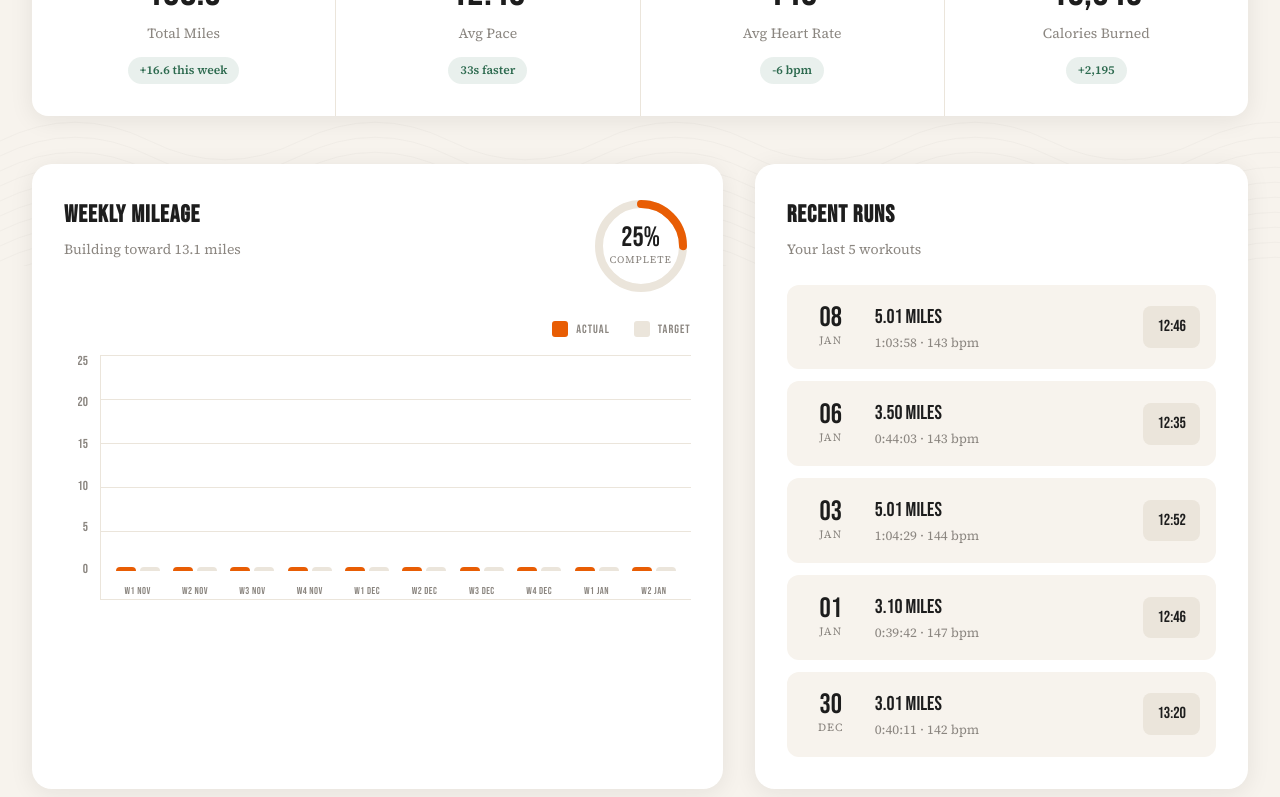
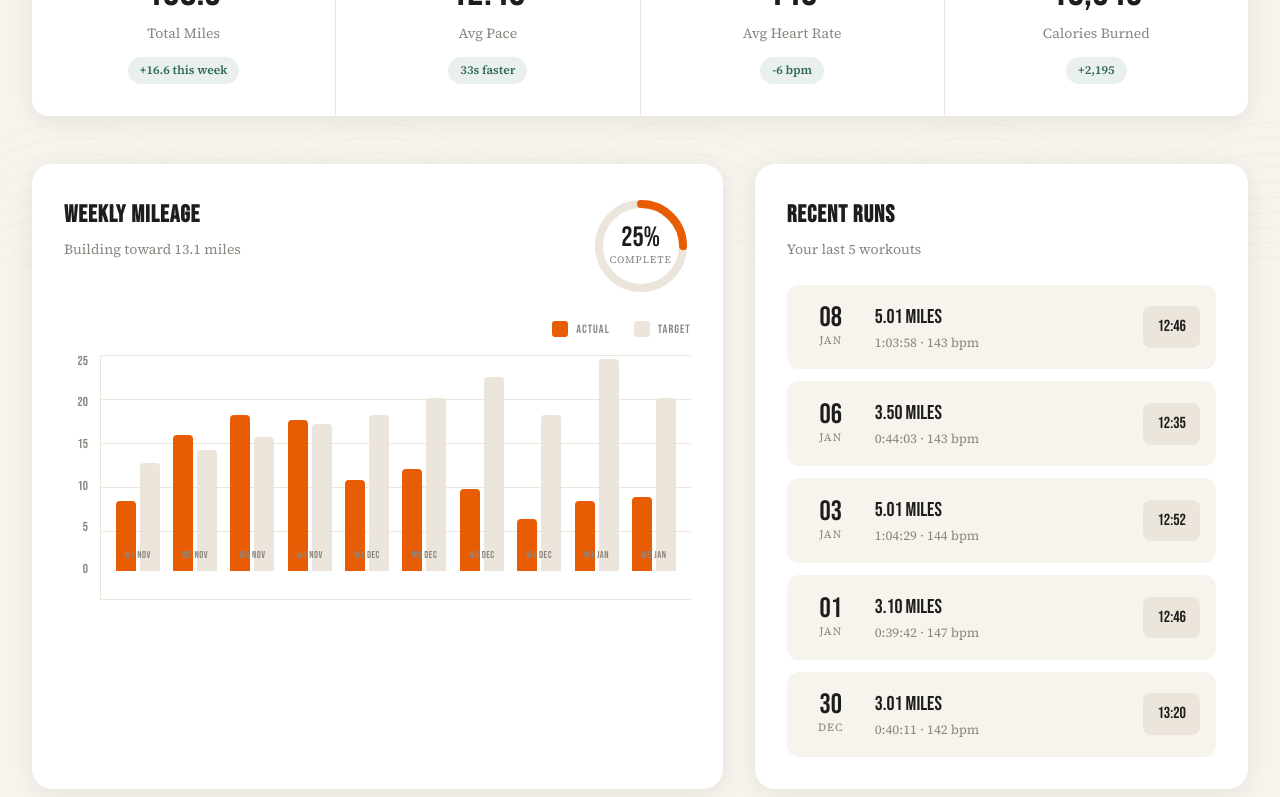
Before and after one commit to mrnemo273/runcoach-web, a Next.js app: page / in a window 1280 px wide. Shown: the part 534-1331 px from the top of the page. Built offline with nearby package versions, Linux system fonts and the light colour scheme.

Commit message:
Fix chart bar heights

```diff
--- a/app/globals.css
+++ b/app/globals.css
@@ -468,11 +468,12 @@ nav {
 .chart-area {
   flex: 1;
   display: flex;
-  align-items: flex-end;
+  align-items: stretch;
   justify-content: space-between;
   border-left: 1px solid var(--cream-dark);
   border-bottom: 1px solid var(--cream-dark);
   padding: 0 8px;
+  padding-bottom: 28px;
   position: relative;
 }
 
@@ -498,16 +499,17 @@ nav {
   display: flex;
   flex-direction: column;
   align-items: center;
-  gap: 8px;
   flex: 1;
   max-width: 80px;
+  height: 100%;
+  position: relative;
 }
 
 .bar-pair {
   display: flex;
   gap: 4px;
   align-items: flex-end;
-  height: 100%;
+  flex: 1;
   width: 100%;
   justify-content: center;
 }
@@ -538,7 +540,8 @@ nav {
   color: var(--stone);
   white-space: nowrap;
   letter-spacing: 0.5px;
-  margin-top: 4px;
+  position: absolute;
+  bottom: 8px;
 }
 
 /* Responsive chart */
```
